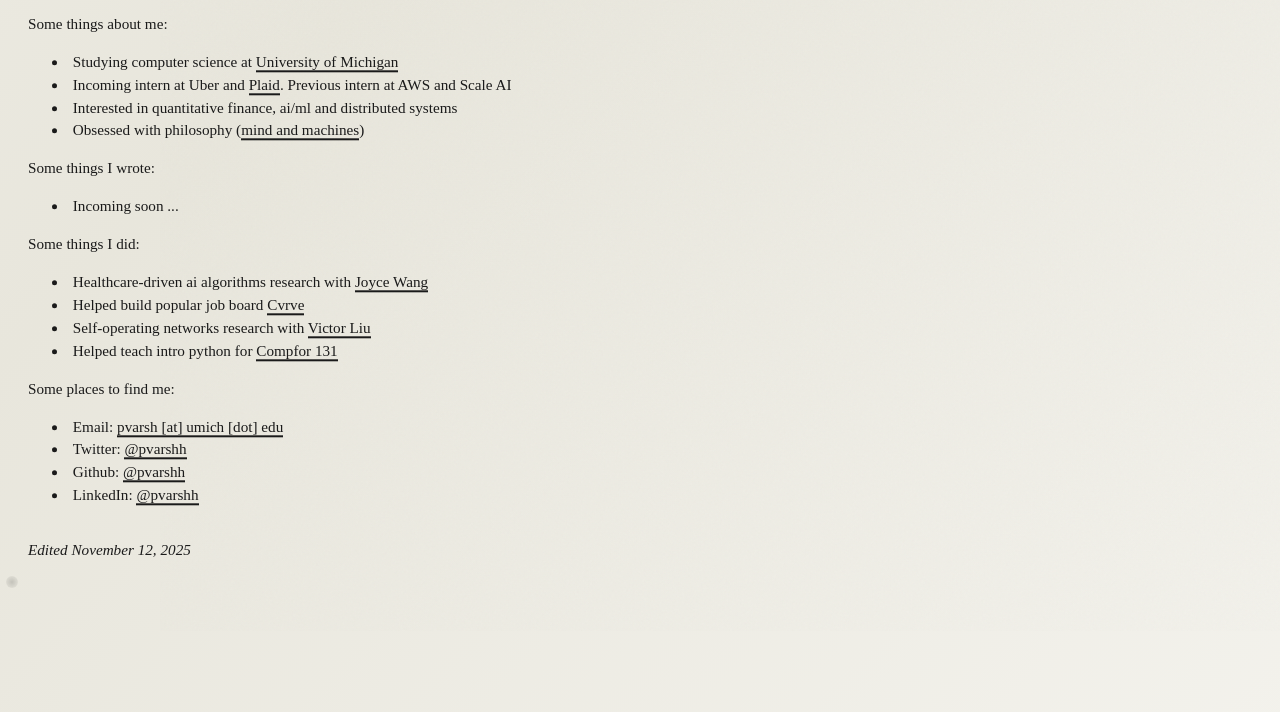
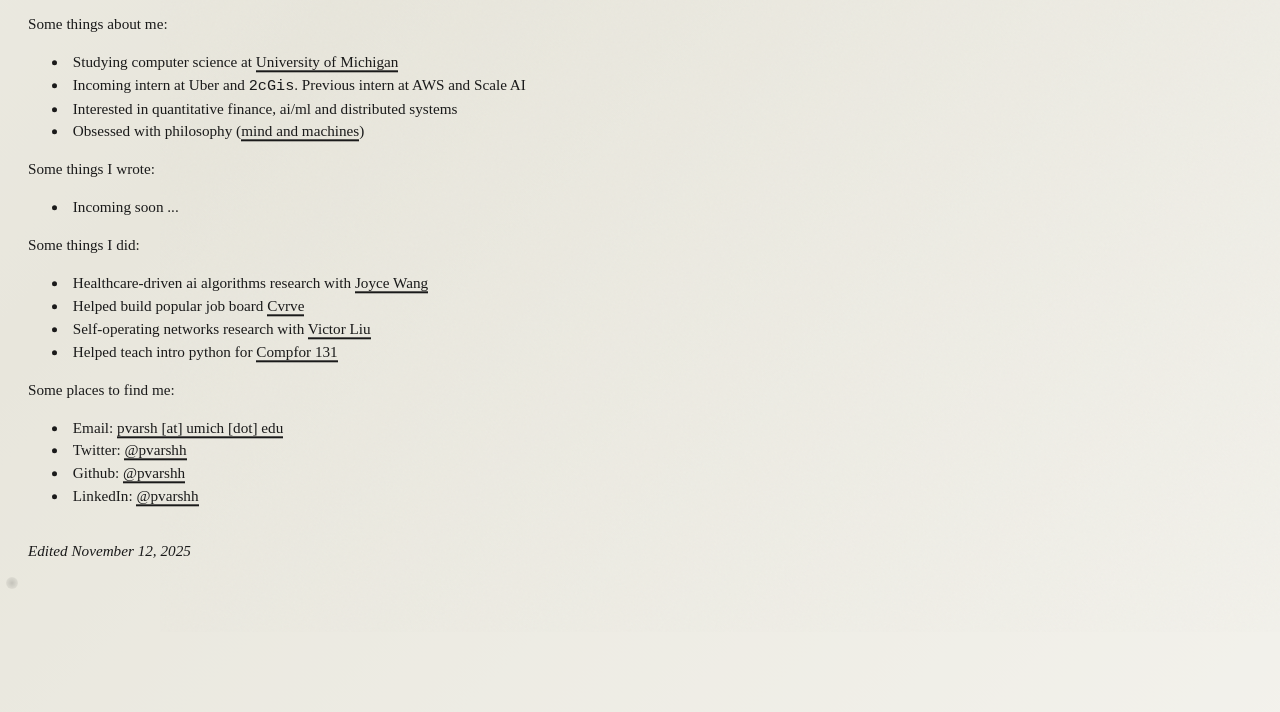
Before and after one commit to pvarshh/pvarshh.me, a plain HTML site: page index.html in a window 1280 px wide. Shown: the part 88-800 px from the top of the page. Drawn offline with Linux system fonts and the light colour scheme; a web font is replaced by a local one.

Commit message:
2025-11-11 19:10:34

```diff
--- a/index.html
+++ b/index.html
@@ -30,7 +30,7 @@
             <p>Some things about me:</p>
             <ul>
                 <li>Studying computer science at <a href="https://www.umich.edu">University of Michigan</a></li>
-                <li>Incoming intern at Uber and <a href="https://plaid.com">Plaid</a>. Previous intern at AWS and Scale AI</li>
+                <li>Incoming intern at Uber and <span id="obfuscated-text-2"></span>. Previous intern at AWS and Scale AI</li>
                 <li>Interested in quantitative finance, ai/ml and distributed systems</li>
                 <li>Obsessed with philosophy (<a href="https://mitxonline.mit.edu/courses/course-v1:MITxT+24.09x/">mind and machines</a>)</li>
 
```
